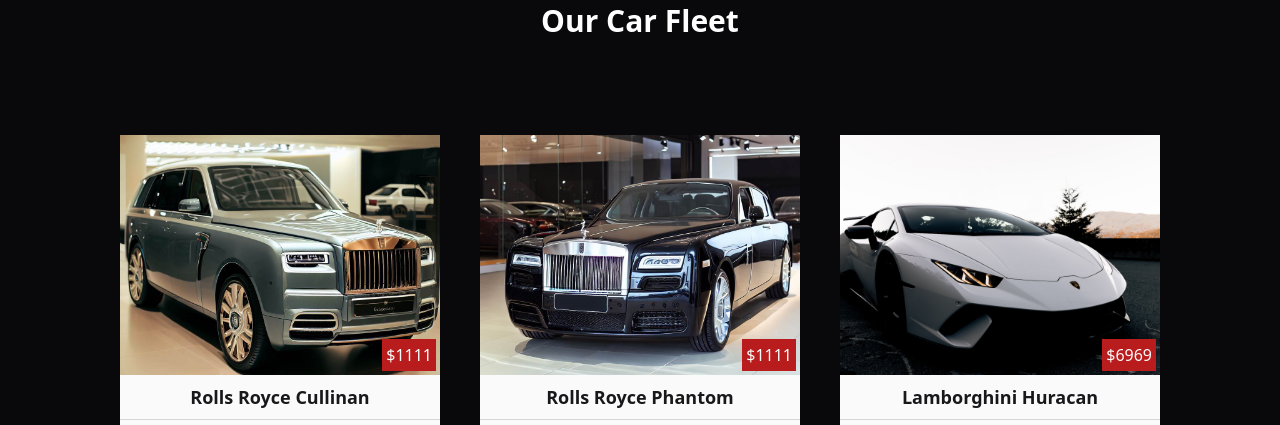
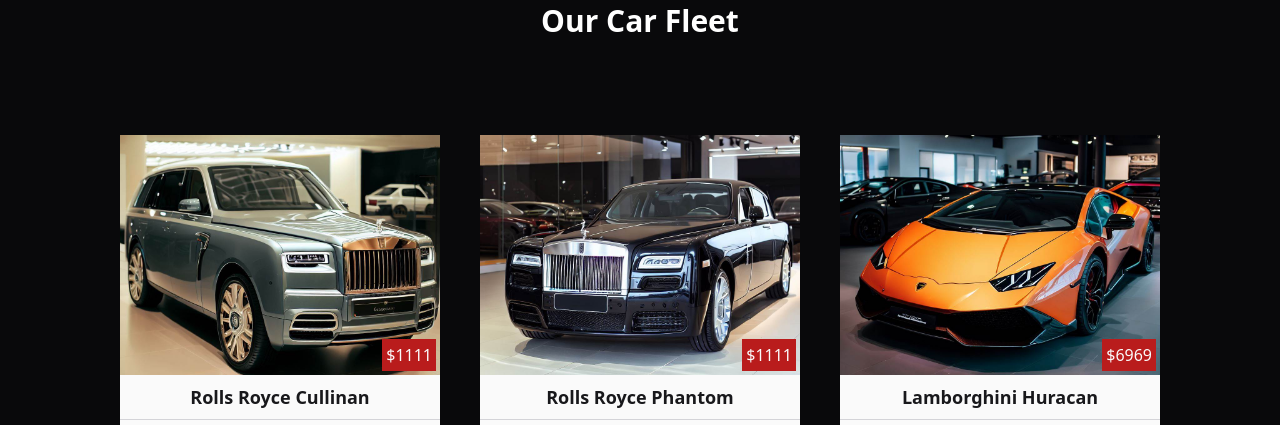
Before and after one commit to pbutkus/car-rentals-astro, an Astro site: page / in a window 1280 px wide. Shown: the part 1130-1555 px from the top of the page. Built offline with nearby package versions, Linux system fonts and the light colour scheme; Astro itself is replaced by a stand-in of ours.

Commit message:
Update Car “that-one-sick-lambo”

```diff
--- a/src/content/cars/that-one-sick-lambo.md
+++ b/src/content/cars/that-one-sick-lambo.md
@@ -7,5 +7,5 @@
 engineSize: 5000
 transmission: Automatic
 price: 6969
-thumbnail: /images/uploads/brayden-law-iblophwohje-unsplash.jpg
+thumbnail: /images/uploads/_2b329831-c6dd-47f6-b6d7-39e780c0fb78.jpg
 ---
```
Also changed, not shown: public/images/uploads/_2b329831-c6dd-47f6-b6d7-39e780c0fb78.jpg (added).
